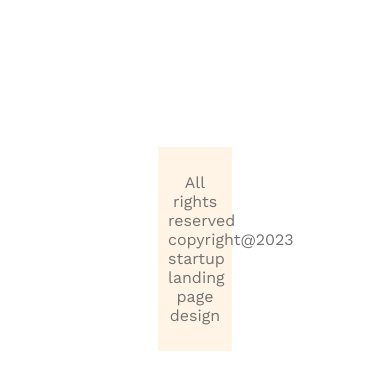
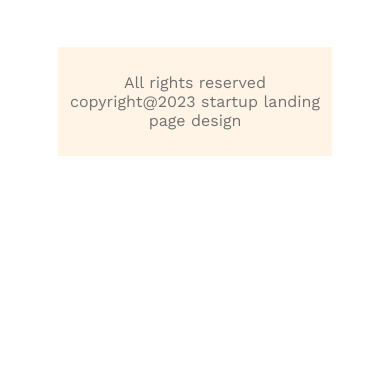
Before and after one commit to AkmolPhero/g3-architect-website, a plain HTML site: page index.html in a window 390 px wide. Shown: the part 6403-6792 px from the top of the page. After the commit the page ends 6609 px from the top, so only its background shows below. Drawn offline with nearby package versions, Linux system fonts and the light colour scheme.

Commit message:
just changed the code a little bit

```diff
--- a/styles/architect.css
+++ b/styles/architect.css
@@ -23,7 +23,6 @@
     border-radius: 8px;
     border: 0;
     font-size: 1.25rem;
-    /* font-weight: 700; */
     cursor: pointer;
     margin-bottom: 30px;
 }
@@ -34,6 +33,7 @@ header{
     padding: 30px 150px;
     /* padding: 30px 240px; */
 }
+
 nav{
     display: flex;
     justify-content: space-between;
@@ -43,22 +43,26 @@ nav{
 nav > ul{
     display: flex;
 }
+
 nav li{
     list-style: none;
     margin-right: 40px;
     font-size: 1rem;
     font-weight: 500;
 }
+
 nav a{
     text-decoration: none;
     color: #424242;
 }
+
 /* banner styles */
 .banner-content{
     max-width: 800px;
     text-align: center;
     margin: 0 auto;
 }
+
 .banner-title{
     color: #131313;
     font-weight: 700;
@@ -81,22 +85,27 @@ main{
     display: flex;
     align-items: center;
 }
+
 .teams-img-container{
     display: grid;
     grid-template-columns: repeat(2, 1fr);
     gap: 1rem;
 }
+
 .teams-content{
     padding-left: 50px;
     padding-right: 50px;
 }
+
 .teams-title{
     font-size: 2.5rem;
 }
+
 .teams-title .quick-list{
     color: #727272;
     font-weight: 500;
 }
+
 .teams-title .teams-features{
     color: #FF900E;
     font-weight: 700;
@@ -108,15 +117,18 @@ main{
     display: flex;
     gap: 100px;
 }
+
 .features-content .section-title{
     border-left: 5px solid #FF900E;
     padding-left: 20px;
 }
+
 .feature-img img{
     width: 500px;
     height: 90%;
     margin-left: 80px;
 }
+
 .features .card{
     background-color: #FFF;
     box-shadow: 0px 4px 30px 0px rgba(0, 0, 0, 0.06);
@@ -124,6 +136,7 @@ main{
     padding: 20px;
     margin-bottom: 20px;
 }
+
 .ten-years-badge{
     border-radius: 8px;
     background-color: #FF900E;
@@ -134,10 +147,12 @@ main{
     position: relative;
     bottom: 100px;
 }
+
 .ten-years-badge h2{
     margin: 0;
     font-size: 50px;
 }
+
 .ten-years-badge p{
     font-size: 1.5rem;
 }
@@ -148,6 +163,7 @@ main{
     justify-content: space-around;
     margin-top: 100px;
 }
+
 .facts-card-container .card{
     border: 1px solid #FF900E;
     border-radius: 8px;
@@ -172,6 +188,7 @@ main{
 .sponsors{
     text-align: center;
 }
+
 .sponsors-img-container{
     margin-top: 50px;
     display: flex;
@@ -223,6 +240,9 @@ footer{
         padding-left: 20px;
         padding-right: 20px;
     }
+    footer{
+        margin: 50px;
+    }
 }
 
 /* medium devices */
```
